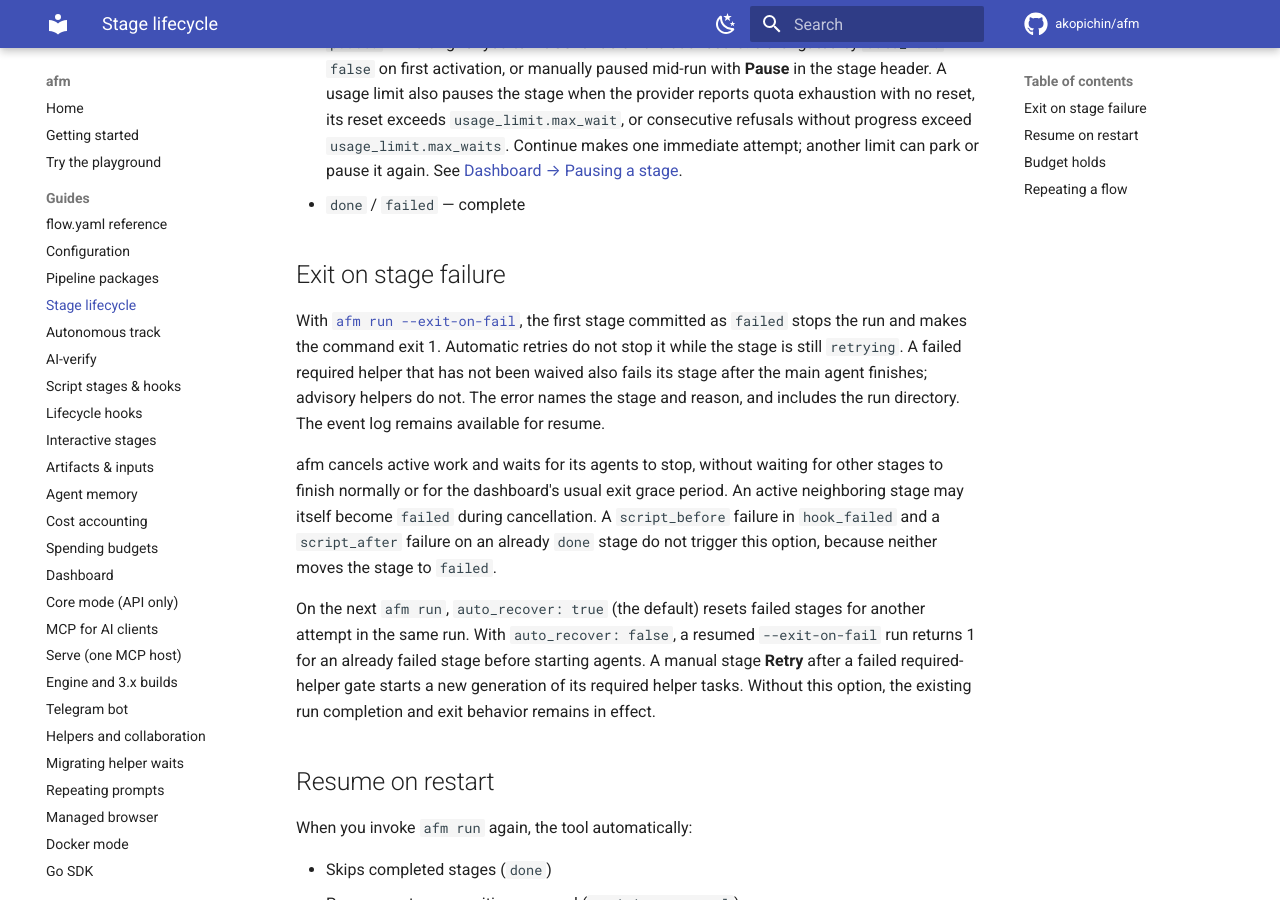
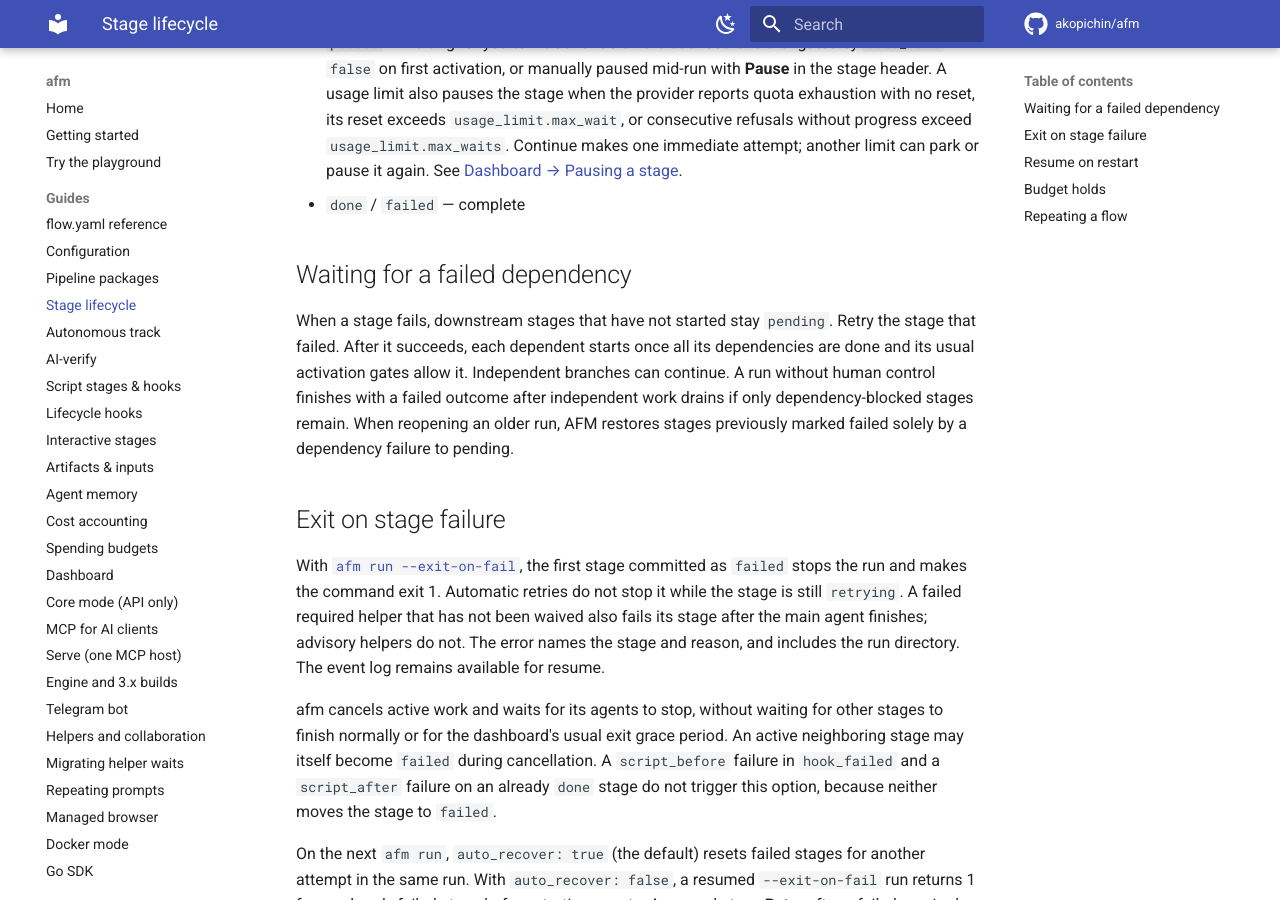
Before and after one commit to akopichin/afm, an MkDocs documentation site: the page built from docs/stage-lifecycle.md, in a window 1280 px wide and 900 px high, scrolled down 1612 px. Built offline with MkDocs 1.6.1 and Material for MkDocs 9.7.7, drawn with Linux system fonts in a browser that asks for light colours; comment, search, counter and statistics services are not loaded.

Commit message:
Закрепить движок v1.2.5 с ожиданием зависимостей после ошибки

```diff
--- a/docs/stage-lifecycle.md
+++ b/docs/stage-lifecycle.md
@@ -72,6 +72,14 @@ running → awaiting_quota → running
   another limit can park or pause it again. See
   [Dashboard → Pausing a stage](dashboard.md#pausing-a-stage-before-it-starts).
 - `done` / `failed` — complete
+
+## Waiting for a failed dependency
+
+When a stage fails, downstream stages that have not started stay `pending`. Retry the stage that failed.
+After it succeeds, each dependent starts once all its dependencies are done and its usual activation gates
+allow it. Independent branches can continue. A run without human control finishes with a failed outcome
+after independent work drains if only dependency-blocked stages remain. When reopening an older run,
+AFM restores stages previously marked failed solely by a dependency failure to pending.
 
 ## Exit on stage failure
 
```
Also changed, not shown: CHANGELOG.md (+2 -0 lines), specs/stage-lifecycle-recovery/spec.md (+2 -3 lines), specs/stage-lifecycle/spec.md (+11 -12 lines), 3 other files.
